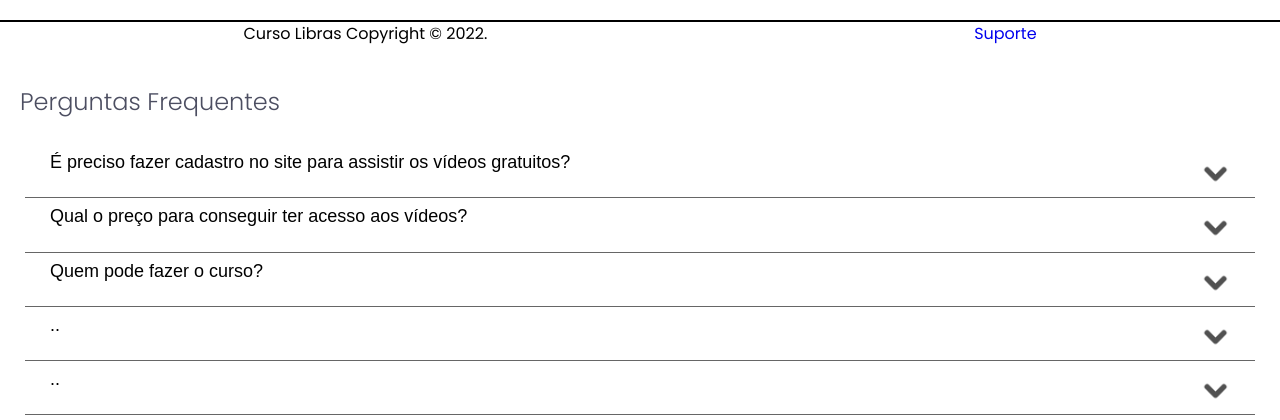
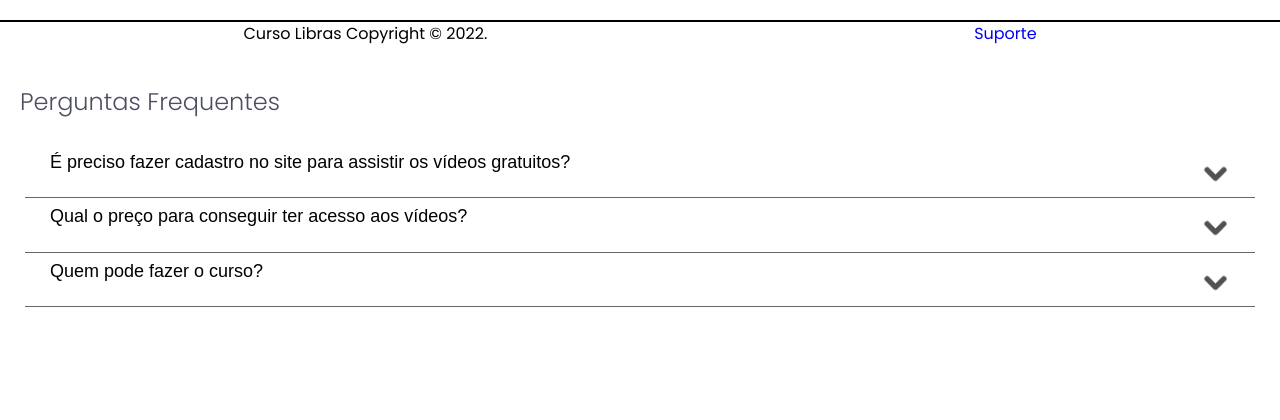
Before and after one commit to brunowilian/Projeto-integrador-Libras, a PHP site: page /support.php in a window 1280 px wide. Shown: the part 755-1175 px from the top of the page. After the commit the page ends 1062 px from the top, so only its background shows below. Run offline with PHP 8.4, Linux system fonts and the light colour scheme.

Commit message:
edit support

```diff
--- a/support.php
+++ b/support.php
@@ -94,26 +94,8 @@
                         </div>
                     </div>
                     <img class="img-fac" src="assets\images\seta.png" alt="seta">
-                </section>
-                <section class="modulos" onclick="showHide('#modulo4')">
-                    <div class="primary-module">
-                        <p class="titulo-pergunta">..</p>
-                        <div class="descricao-modulo" id="modulo4">
-                            <p class="titulo-resposta"></p>
-                        </div>
-                    </div>
-                    <img class="img-fac" src="assets\images\seta.png" alt="seta">
-                </section>
-                <section class="modulos" onclick="showHide('#modulo5')">
-                    <div class="primary-module">
-                        <p class="titulo-pergunta">..</p>
-                        <div class="descricao-modulo" id="modulo5">
-                            <p class="titulo-resposta"></p>
-                        </div>
-                    </div>
-                    <img class="img-fac" src="assets\images\seta.png" alt="seta">
-                </section>
-            </section>
+                </section><br><br><br>
+
         </div>
     </main>
     <script>
```
